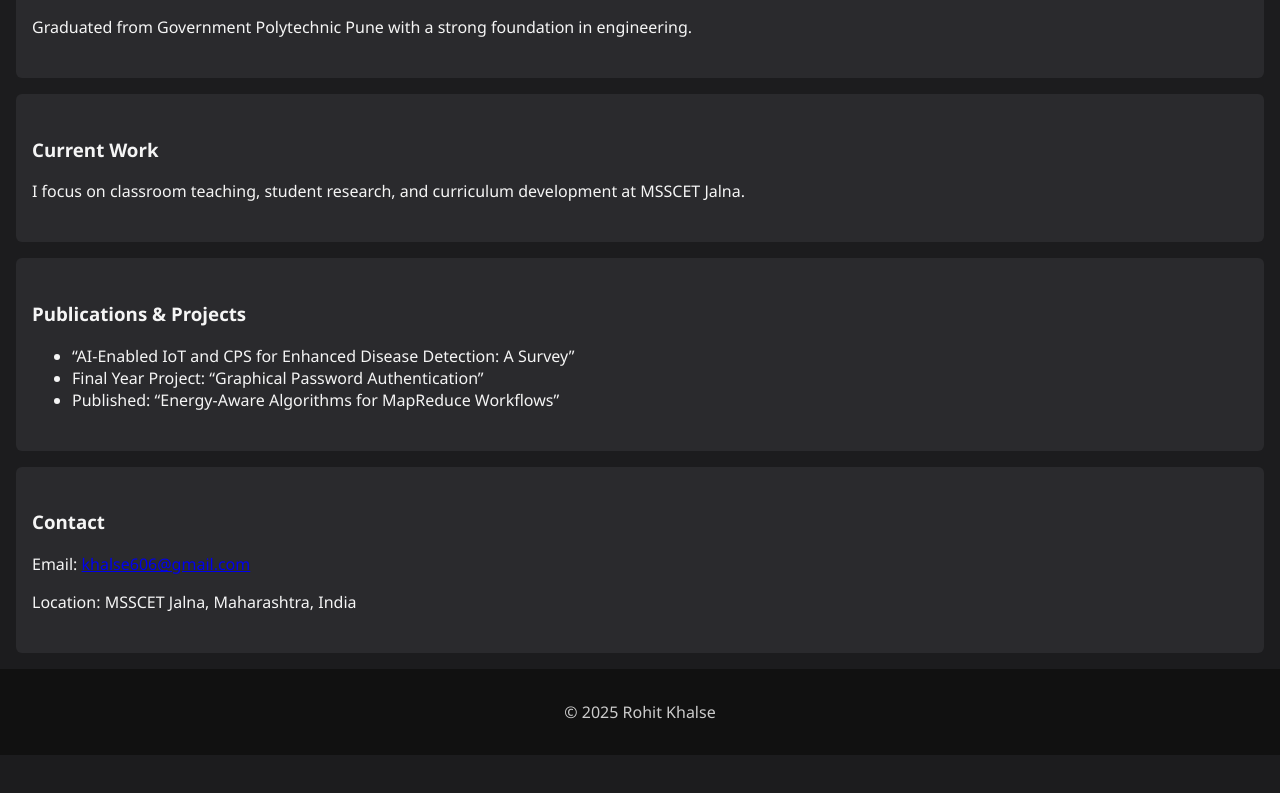
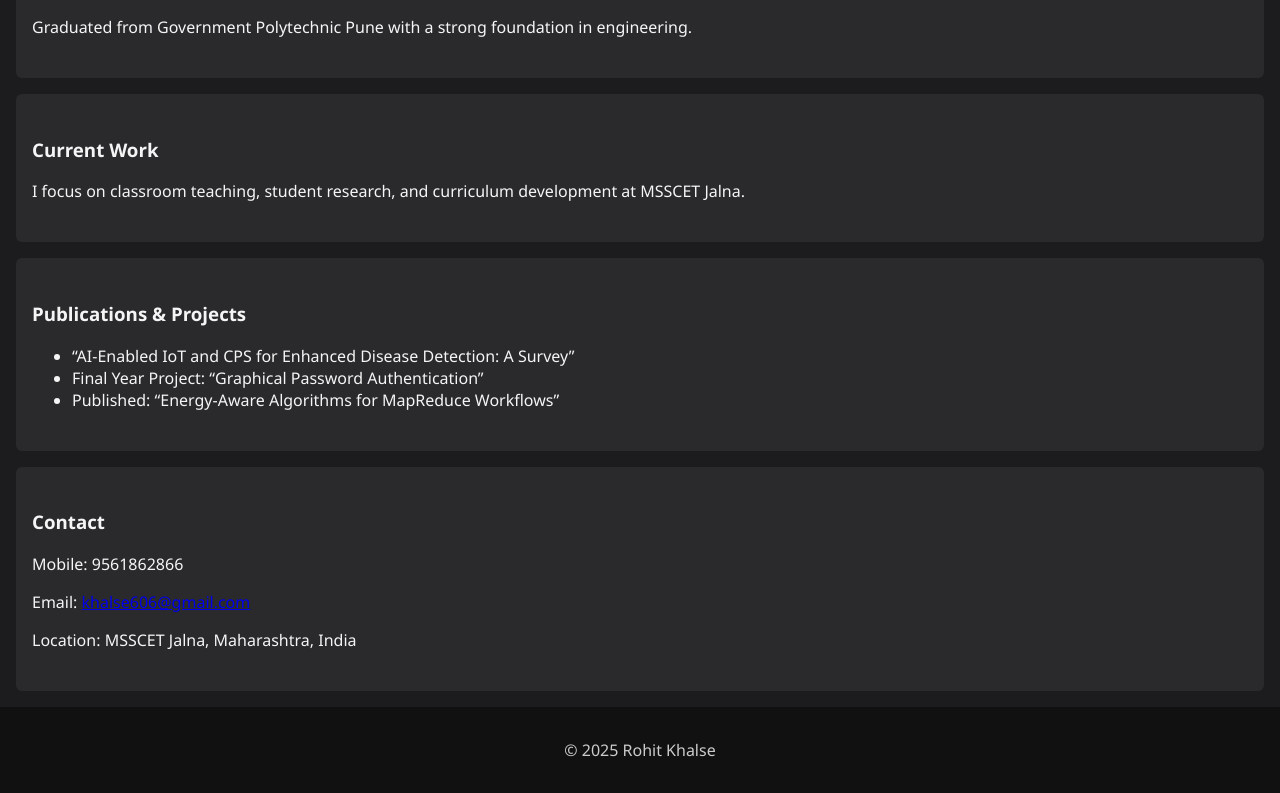
Before and after one commit to RohitKhalse/OfficialRohitKhalse, a plain HTML site: page index.html in a window 1280 px wide. Shown: the part 781-1574 px from the top of the page. Before the commit the page ends 1536 px from the top, so only its background shows below. Drawn offline with Linux system fonts and the light colour scheme.

Commit message:
Update index.html

```diff
--- a/index.html
+++ b/index.html
@@ -161,6 +161,7 @@
 
   <section id="contact">
     <h3>Contact</h3>
+    <p>Mobile: 9561862866</p>
     <p>Email: <a href="mailto:khalse606@gmail.com">khalse606@gmail.com</a></p>
     <p>Location: MSSCET Jalna, Maharashtra, India</p>
   </section>
```
